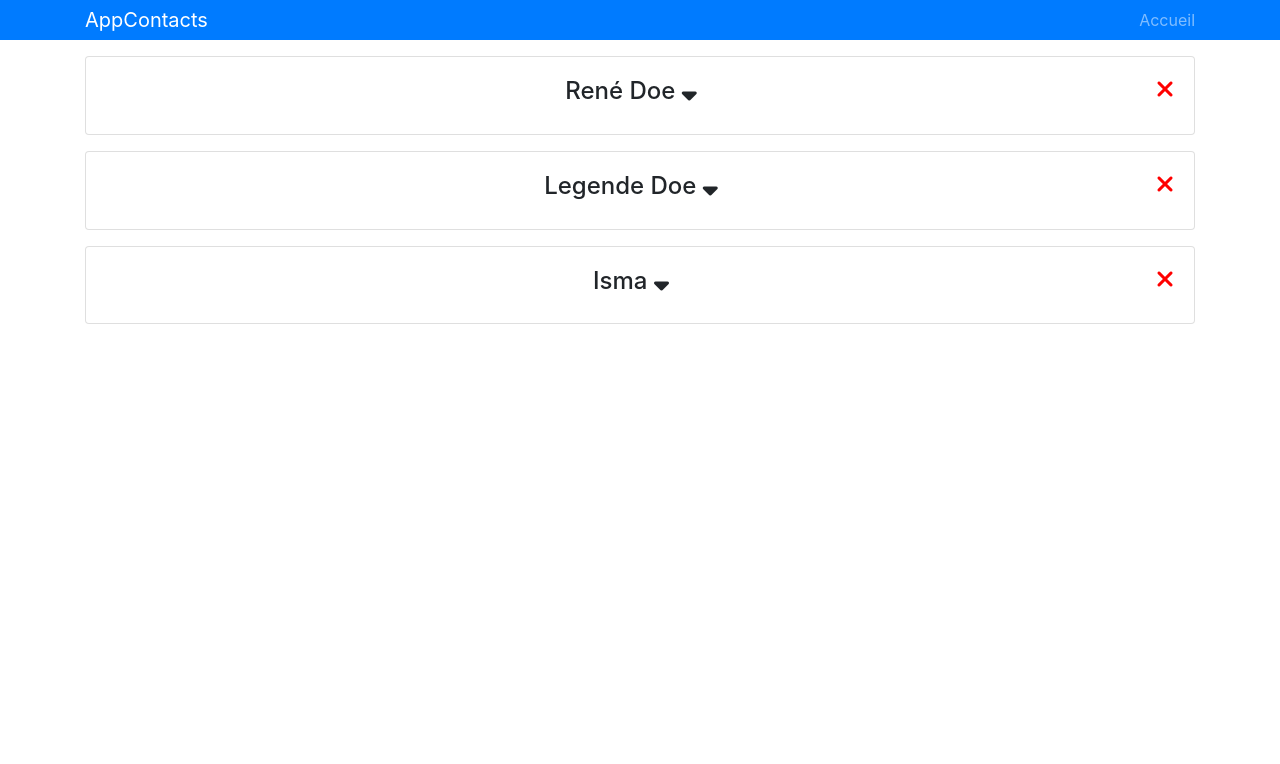
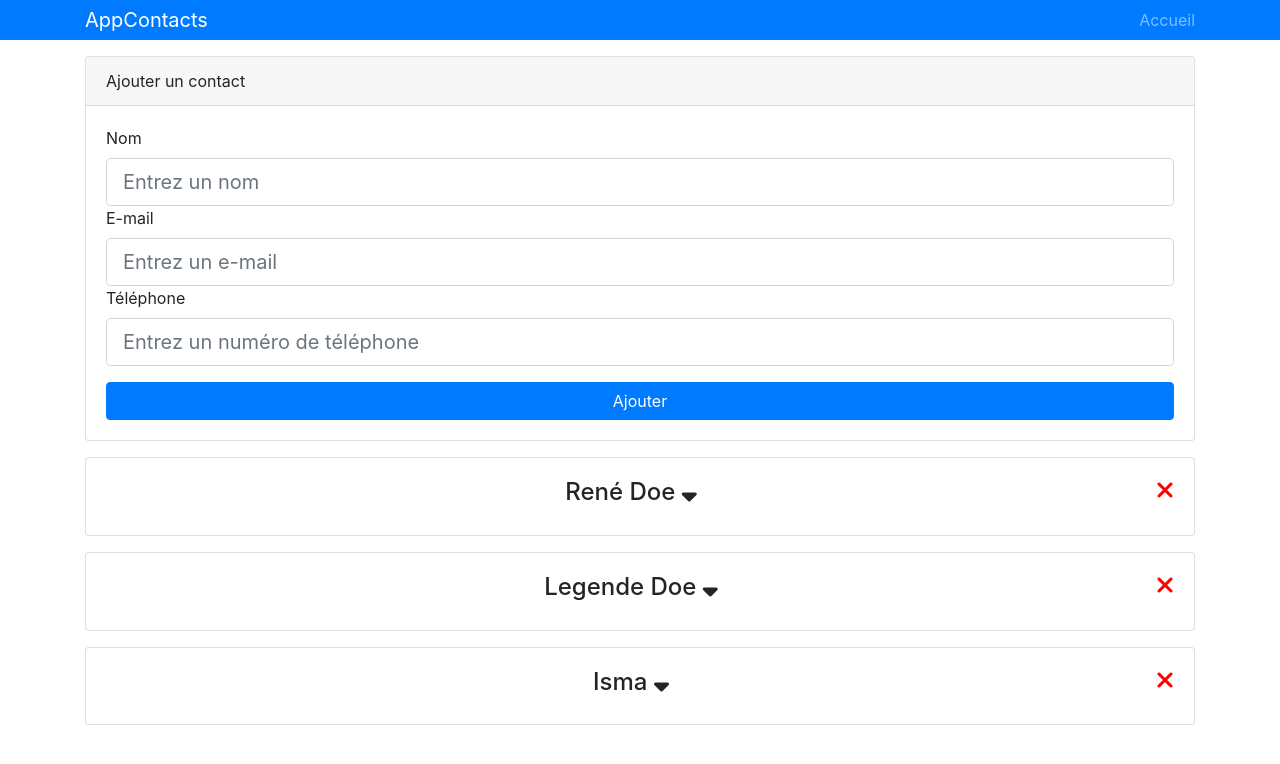
Before and after one commit to Ismail-ElAyadi/-React-App-App-Contact---React-Router-Context-API-, a React (Create React App) app: page / in a window 1280 px wide. Shown: the top 764 px of the page. Built offline with nearby package versions, Linux system fonts and the light colour scheme.

Commit message:
ajout du composant AddContact

```diff
--- a/src/App.js
+++ b/src/App.js
@@ -3,6 +3,7 @@
 import Header from "./composants/interface/Header";
 import Liste from "./composants/contacts/Liste";
 import { Provider } from "./context";
+import AddContact from "./composants/contacts/AddContact";
 
 class App extends Component {
   render() {
@@ -13,6 +14,7 @@
           <Header />
 
           <div className="container">
+            <AddContact/>
             <Liste />
           </div>
         </div>
--- a/src/composants/contacts/AddContact.js
+++ b/src/composants/contacts/AddContact.js
@@ -0,0 +1,59 @@
+import React, { Component } from "react";
+
+export default class AddContact extends Component {
+  state = {
+    nom: "",
+    email: "",
+    tel: ""
+  };
+  render() {
+    return (
+      <div className="card mb-3">
+        <div className="card-header">Ajouter un contact</div>
+
+        <div className="card-body">
+          <form>
+            <div className="from-group">
+              <label htmlFor="nom">Nom</label>
+              <input
+                type="text"
+                className="form-control form-control-lg"
+                placeholder="Entrez un nom"
+                name="nom"
+                value={this.state.nom}
+                onChange={this.onChange}
+              />
+            </div>
+            <div className="from-group">
+              <label htmlFor="e-mail">E-mail</label>
+              <input
+                type="text"
+                className="form-control form-control-lg"
+                placeholder="Entrez un e-mail"
+                name="email"
+                value={this.state.email}
+                onChange={this.onChange}
+              />
+            </div>
+            <div className="from-group">
+              <label htmlFor="tel">Téléphone</label>
+              <input
+                type="text"
+                className="form-control form-control-lg"
+                placeholder="Entrez un numéro de téléphone"
+                name="tel"
+                value={this.state.tel}
+                onChange={this.onChange}
+              />
+            </div>
+<input type="submit"
+value="Ajouter"
+className="btn btn-block btn-primary mt-3"
+/>
+
+          </form>
+        </div>
+      </div>
+    );
+  }
+}
```
